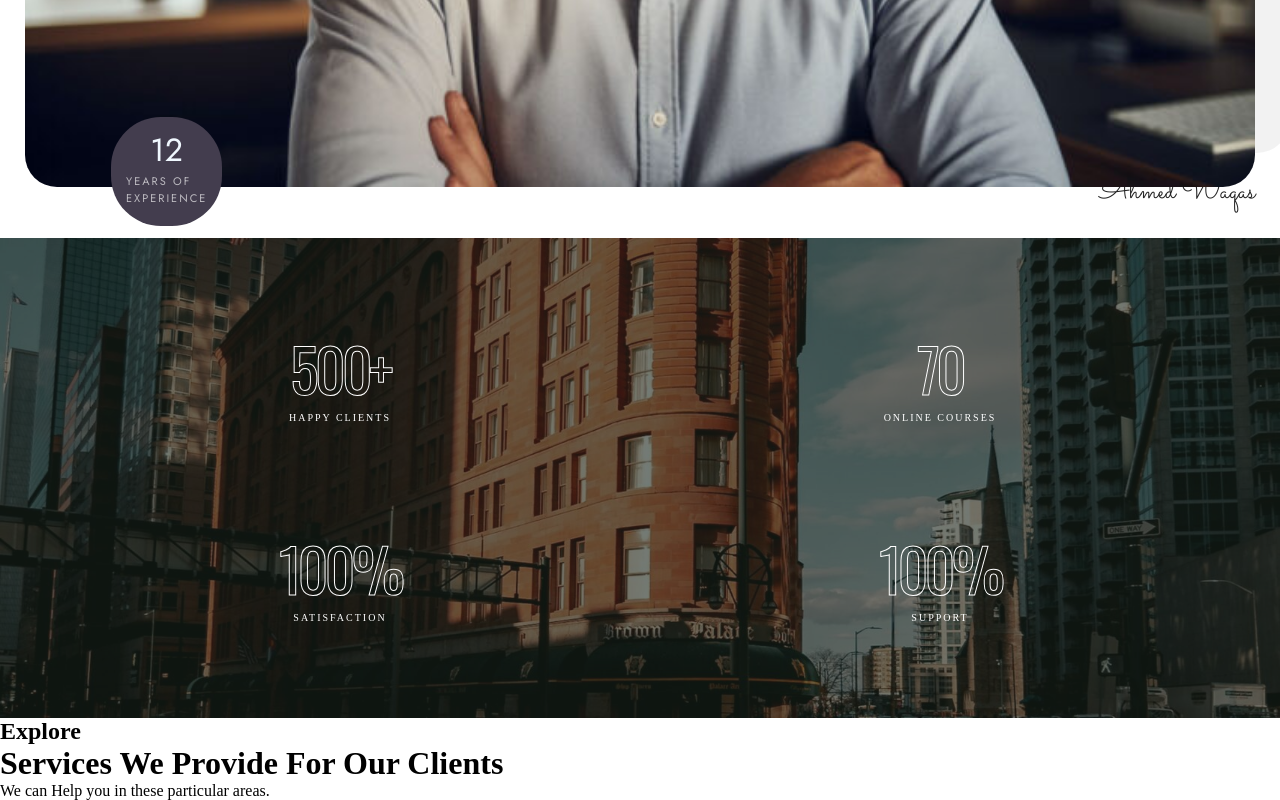
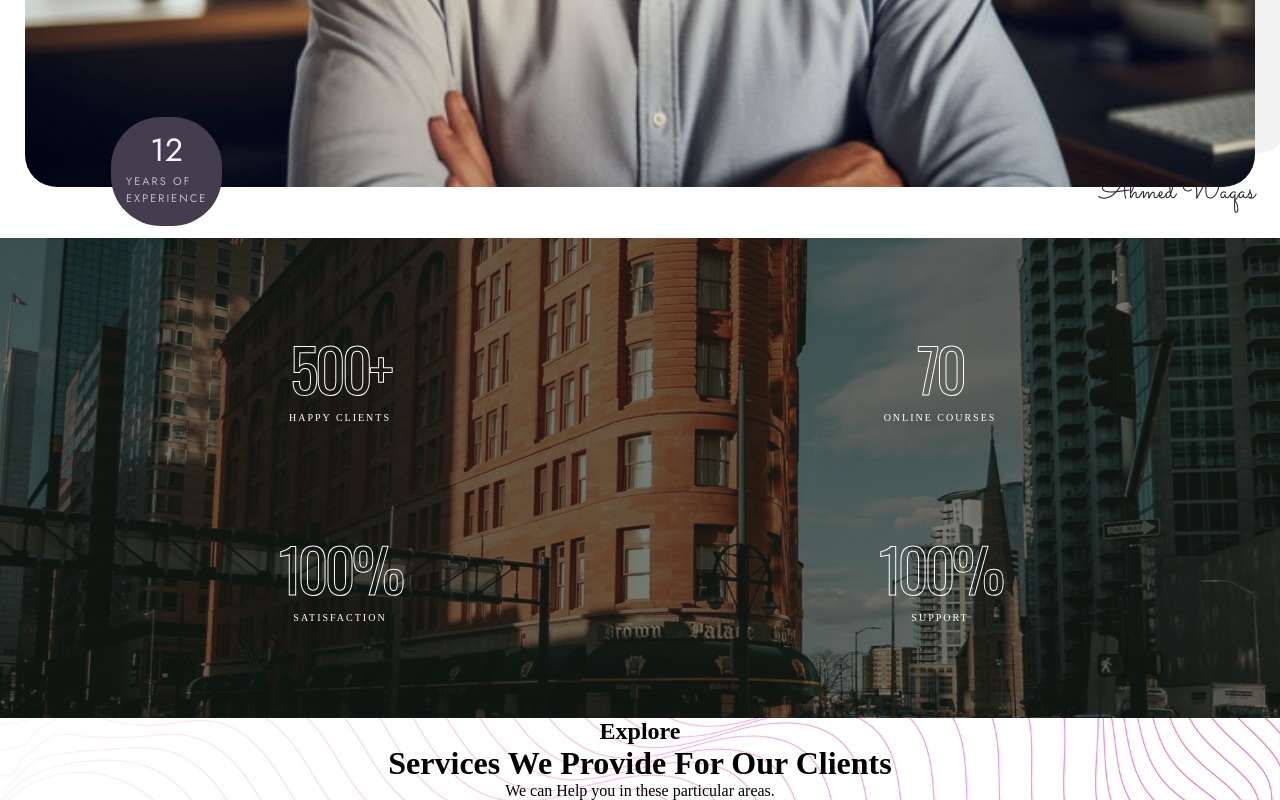
Before and after one commit to UREYPRICE/astrailsInstitute, a React (Vite) app: page / in a window 1280 px wide. Shown: the part 1175-1975 px from the top of the page. Built offline with nearby package versions, Linux system fonts and the light colour scheme; a web font is replaced by a local one.

Commit message:
Added Css to the Explore section still WIP

```diff
--- a/src/Explore.css
+++ b/src/Explore.css
@@ -0,0 +1,9 @@
+.ExploreContainer {
+    background-image: url('./assets/exploreImage.png');
+    background-position: center;
+    background-size: cover;
+    display: flex;
+    flex-direction: column;
+    justify-content: center;
+    align-items: center;
+}
--- a/src/Explore.jsx
+++ b/src/Explore.jsx
@@ -5,8 +5,8 @@ const Explore = () => {
     return (
         <div className='ExploreContainer'>
             <h2>Explore</h2>
-        <h1>Services We Provide For Our Clients</h1>
-        <p>We can Help you in these particular areas.</p>
+            <h1>Services We Provide For Our Clients</h1>
+            <p>We can Help you in these particular areas.</p>
         </div>
 
     )
```
Also changed, not shown: src/assets/exploreImage.png (added).
